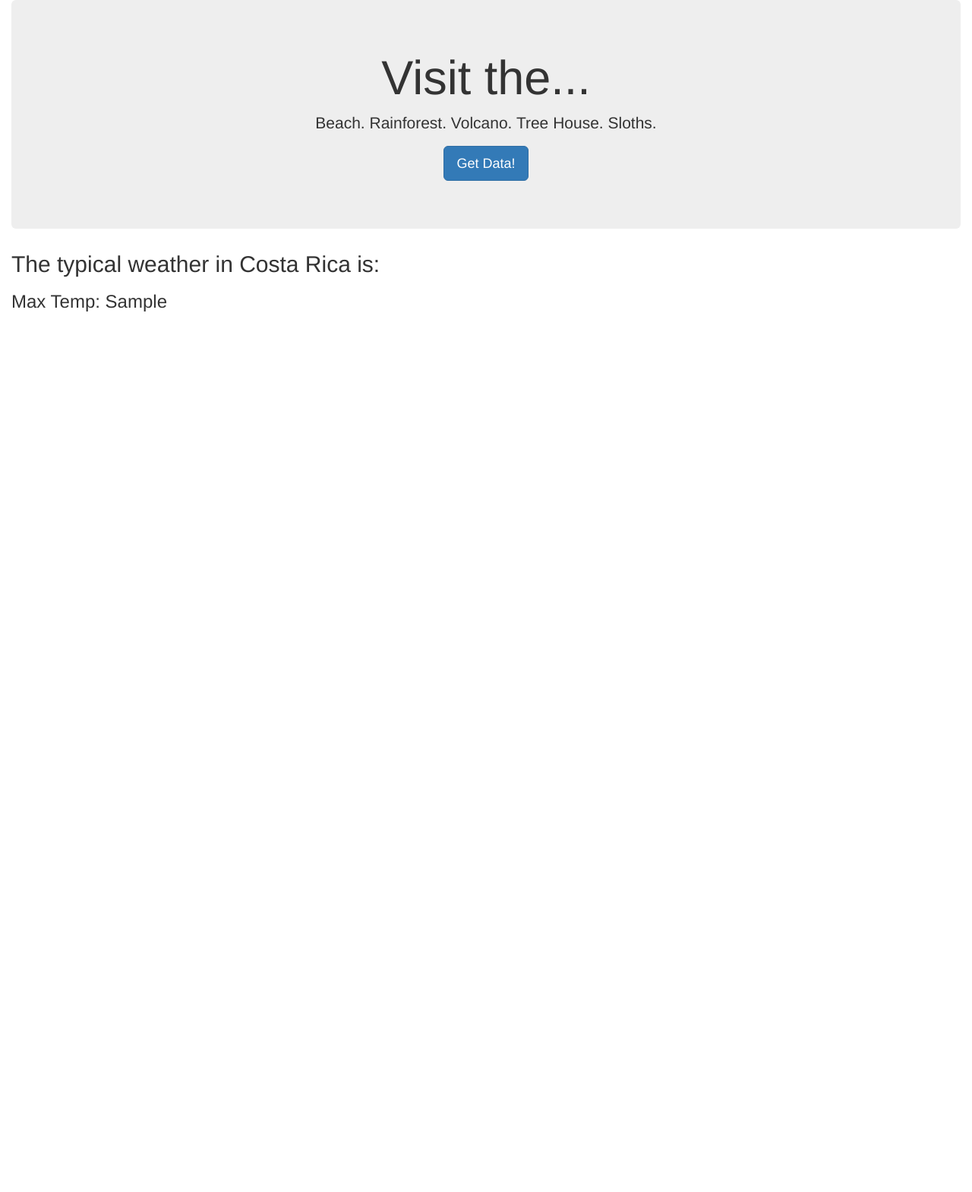
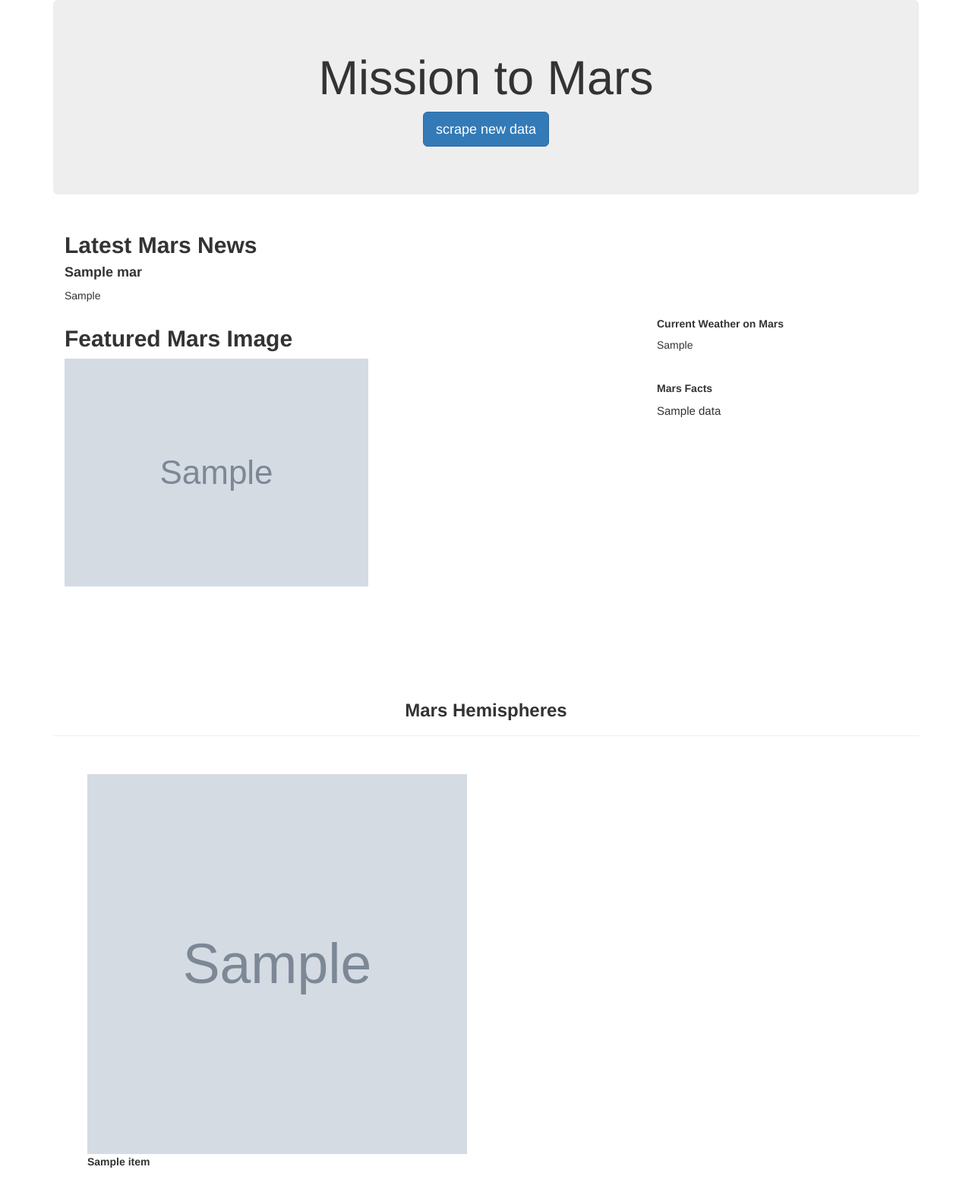
Before and after one commit to zareentaz/Web-Scrapping-MissiontoMars, a Flask app: template templates/index.html in a window 1280 px wide. Shown: the whole page at 76% size. Before the commit the page ends 410 px from the top, so only its background shows below. Run offline with Flask 2, Linux system fonts and the light colour scheme; the template is opened without the code that fills it: most values are stand-ins (such as "Sample title", 1, 10 or a date in 2020); grey boxes marked "Sample" are stand-in pictures; some libraries are stand-ins or nearby versions.

Commit message:
adding the index.html

```diff
--- a/app.py
+++ b/app.py
@@ -6,7 +6,7 @@ app = Flask(__name__)
 
 # Use flask_pymongo to set up mongo connection
 #app.config["MONGO_URI"] = "mongodb://localhost:27017/mars_db"
-#mongo = PyMongo(app)
+#mongo = pymongo(app)
 
 # Or set inline
 # mongo = PyMongo(app, uri="mongodb://localhost:27017/craigslist_app")
@@ -14,13 +14,32 @@ app = Flask(__name__)
 # setup mongo connection
 conn = "mongodb://localhost:27017"
 client = pymongo.MongoClient(conn)
+db=client.mars1_db
+collection=db.mars_info
+#mars1_db.mars_data.insert_many(mars_info)
+#db.collection.insert_many(mars_data)
+
 
 @app.route("/")
 def home():
-    mars_info = mongodb.mars_info.find_one()
-    return render_template("index.html",mars_info=mars_info)
+    mars_data= db.mars_info.find_one()
+    #mars_data=list(db.collection.find())
+    return render_template("index.html", mars_data=mars_data)
 
 
 
-if __name__ == "__main__":
+@app.route("/scrape")
+def scrape():
+    mars_data = db.mars_info
+    mars_fact= scrape_mars.scrape_mars_news()
+    mars_fact = scrape_mars.scrape_mars_image()
+    mars_fact = scrape_mars.scrape_mars_weather()
+    mars_fact = scrape_mars.scrape_mars_facts()
+    mars_fact = scrape_mars.scrape_mars_hemispheres()
+    mars_data.update({}, mars_fact, upsert=True)
+    # redirecting the route we are the code
+    return redirect("/", code=302)
+
+
+if  __name__ == "__main__":
     app.run(port=5002,debug=True)
--- a/scrape_mars.py
+++ b/scrape_mars.py
@@ -13,36 +13,39 @@ import pandas as pd
 import pymongo
 
 # Create an instance of our Flask app.
-app = Flask(__name__)
+#app = Flask(__name__)
 
 # Create connection variable
-conn = 'mongodb://localhost:27017'
+#conn = 'mongodb://localhost:27017'
 
 # Pass connection to the pymongo instance.
-client = pymongo.MongoClient(conn)
+#client = pymongo.MongoClient(conn)
 
 
 # Initialize browser
 def init_browser():
 
     executable_path = {'executable_path': 'chromedriver'}
-    browser = Browser('chrome', **executable_path, headless=False)
+    return Browser('chrome', **executable_path, headless=False)
 
-mars_info = {}
+mars_data = {}
 
 # NASA MARS NEWS
 def scrape_mars_news():
+    try:
+
+      browser=init_browser()
 
       mission_url = 'https://mars.nasa.gov/news/'
       browser.visit(mission_url)
       html=browser.html
       soup = BeautifulSoup(html, 'html.parser')
       #Extract the latest News Title
-      content = soup.find('li', class_='slide')
+      #content = soup.find('li', class_='slide')
       #print(content)
 
       #scrape the title from h3 tag & print the news_title
-      news_title = content.find('h3').text
+      news_title = soup.find('div', class_='content_title').find('a').text
       # print(f"news_title = {news_title}")
 
       #Extract the latest paragraph text from the class
@@ -50,7 +53,150 @@ def scrape_mars_news():
       # print(f"news_p = {news_p}")
 
       # Dictionary entry from MARS NEWS
-      mars_info['news_title'] = news_title
-      mars_info['news_p'] = news_p
+      mars_data['news_title'] = news_title
+      mars_data['news_p'] = news_p
 
-      return mars_info
+      return mars_data
+    finally:
+
+      browser.quit()
+
+# FEATURED IMAGE
+def scrape_mars_image():
+
+      try:
+
+          # Initialize browser
+          browser = init_browser()
+
+          #JPL Mars Space Images - Featured Image
+          JPL_url = "https://www.jpl.nasa.gov/spaceimages/?search=&category=Mars"
+          browser.visit(JPL_url)
+          html=browser.html
+          soup = BeautifulSoup(html, 'html.parser')
+
+          #Getting the soucre image name  .jpg
+          first_image=soup.find('article')['style'].replace('background-image: url(','').replace(');', '')[1:-1]
+
+          # Website Url
+          main_url = 'https://www.jpl.nasa.gov'
+
+          #concatinating the url and the image url
+          featured_image_url = main_url+first_image
+          #print(f"featured_image_url = {featured_image_url}")
+
+          mars_data['featured_image_url']=featured_image_url
+
+          return mars_data
+      finally:
+          browser.quit()
+
+# Mars Weather
+def scrape_mars_weather():
+
+      try:
+
+          # Initialize browser
+          browser = init_browser()
+          twitter_url="https://twitter.com/marswxreport?lang=en"
+          browser.visit(twitter_url)
+          html=browser.html
+          soup = BeautifulSoup(html, 'html.parser')
+          #soup.prettify()
+          mars_weather_data=soup.find('div',class_='js-tweet-text-container')
+          mars_weather=mars_weather_data.find('p').text.strip()
+          #print(f"mars_weather = {mars_weather}")
+           # Dictionary entry from WEATHER TWEET
+          mars_data['mars_weather'] = mars_weather
+
+          return mars_data
+      finally:
+
+        browser.quit()
+
+# Mars Facts
+def scrape_mars_facts():
+
+      #Mars Facts url
+    mars_facts_url='http://space-facts.com/mars/'
+    mars_facts = pd.read_html(mars_facts_url)
+
+    # Find the mars facts DataFrame in the list of DataFrames
+    mars_df = mars_facts[1]
+
+
+    # Assign the columns `['Description', 'Value']`
+    mars_df.columns = ['Description','Value']
+
+    # Set the index to the `Description` column without row indexing
+    mars_df.set_index('Description', inplace=True)
+
+    # Save html code to folder Assets
+    data=mars_df.to_html()
+
+    #data = mars_df.to_dict(orient='records')  # Here's our added param..
+
+    # Display mars_df
+    mars_data['data'] = data
+
+    return mars_data
+
+# MARS HEMISPHERES
+
+
+def scrape_mars_hemispheres():
+
+      try:
+
+          # Initialize browser
+          browser = init_browser()
+
+          # Visit hemispheres website through splinter module
+          executable_path = {'executable_path': 'chromedriver'}
+          browser = Browser('chrome', **executable_path, headless=False)
+
+          mars_hemi_url="https://astrogeology.usgs.gov/search/results?q=hemisphere+enhanced&k1=target&v1=Mars"
+          browser.visit(mars_hemi_url)
+          html=browser.html
+          soup = BeautifulSoup(html, 'html.parser')
+          # Retreive all items that contain mars hemispheres information
+          items = soup.find_all('div', class_='item')
+
+
+          # Create empty list for hemisphere urls
+          hemi_url = []
+
+           # Store the main_ul
+          hemispheres_main_url = 'https://astrogeology.usgs.gov'
+
+           # Loop through the items previously stored
+          for i in items:
+           # Store title
+            title = i.find('h3').text
+
+           # Store link that leads to full image website
+            partial_img_url = i.find('a', class_='itemLink product-item')['href']
+
+
+    # Visit the link that contains the full image website
+            browser.visit(hemispheres_main_url + partial_img_url)
+
+    # HTML Object of individual hemisphere information website
+            partial_img_html = browser.html
+
+    # Parse HTML with Beautiful Soup for every individual hemisphere information website
+            soup = BeautifulSoup( partial_img_html, 'html.parser')
+
+    # Retrieve full image source
+            img_url = hemispheres_main_url + soup.find('img', class_='wide-image')['src']
+
+    # Append the retreived information into a list of dictionaries
+            hemi_url.append({"title" : title, "img_url" : img_url})
+
+# Display hemisphere_image_urls
+          mars_data['hemi_url'] = hemi_url
+
+          return mars_data
+      finally:
+
+          browser.quit()
--- a/templates/index.html
+++ b/templates/index.html
@@ -7,18 +7,81 @@
  <meta http-equiv="X-UA-Compatible" content="ie=edge">
  <title>Mission to Mars</title>
  <link rel="stylesheet" href="https://maxcdn.bootstrapcdn.com/bootstrap/3.3.7/css/bootstrap.min.css">
+
 </head>
 <body>
- <div class="container-fluid">
+ <div class="container">
    <div class="jumbotron text-center">
-     <h1>Visit the...</h1>
-     <p>Beach. Rainforest. Volcano. Tree House. Sloths.</p>
-     <p><a class="btn btn-primary btn-lg" href="/scrape" role="button">Get Data!</a></p>
+     <h1>Mission  to Mars</h1>
+         <p><a class="btn btn-primary btn-lg" href="/scrape" role="button">scrape new data</a></p>
    </div>
-      <h2>The typical weather in Costa Rica is:</h2>
-   <h3>Max Temp: {{ mars_info }}</h3>
 
- </div>
- </div>
+  <div class="container">
+    <h2><b>Latest Mars News</b></h2>
+   <h4><b>{{mars_data.news_title}}</b></h4>
+   <p>{{mars_data.news_p}}</p>
+  </div>
+  <div class="container">
+
+      <div class="row">
+
+          <!-- Left Image-->
+
+          <div class="col-lg-8 col-md-8 col-sm-12">
+
+              <h2><b>Featured Mars Image</b></h3>
+
+              <img src="{{ mars_data.featured_image_url}}" style="max-width:100%; max-height: auto;" alt="Mars Featured Image">
+          </div>
+
+     <div class="col-lg-4 col-md-4 col-sm-12">
+
+        <div class="card" style="width:18rem;">
+
+          <div class="card-body text-white bg-white">
+            <h5 class="card-title"><b>Current Weather on Mars</b></h6>
+            <p class="card-text" >{{mars_data.mars_weather}}</p>
+          </div>
+        </div>
+
+        <br>
+        <h5><b>Mars Facts</b></h5>
+        <div style="max-width: 450px; max-height: 150px; font-size: 15px; margin-bottom: 65px;">
+            {{ mars_data.data|safe}}
+        </div>
+    </div>
+  </div>
+</div>
+
+
+      <h3 style="padding-top: 50px; margin-top: 100px; text-align: center;"><b>Mars Hemispheres</b></h3>
+      <div class="card-deck">
+        <hr>
+        <div class="col-md-12">
+            <div class="row">
+                {% for item in mars_data.hemi_url %}
+                <div class="col-md-6">
+                    <div class="card text-white bg-dark" style="margin: 30px;">
+                        <img class="card-img-top" src="{{ item.img_url }}" width=500, height=500 />
+                        <div class="card-body">
+                            <p class="card-text" font-size="10px"><b>{{ item.title }}</b></p>
+                        </div>
+                    </div>
+                </div>
+                {% endfor %}
+            </div>
+        </div>
+   </div>
+
+
+
+
+ <!-- Bootstrap JS -->
+ <script src="https://code.jquery.com/jquery-3.2.1.slim.min.js" integrity="sha384-KJ3o2DKtIkvYIK3UENzmM7KCkRr/rE9/Qpg6aAZGJwFDMVNA/GpGFF93hXpG5KkN"
+ crossorigin="anonymous"></script>
+<script src="https://cdnjs.cloudflare.com/ajax/libs/popper.js/1.12.9/umd/popper.min.js" integrity="sha384-ApNbgh9B+Y1QKtv3Rn7W3mgPxhU9K/ScQsAP7hUibX39j7fakFPskvXusvfa0b4Q"
+ crossorigin="anonymous"></script>
+<script src="https://maxcdn.bootstrapcdn.com/bootstrap/4.0.0/js/bootstrap.min.js" integrity="sha384-JZR6Spejh4U02d8jOt6vLEHfe/JQGiRRSQQxSfFWpi1MquVdAyjUar5+76PVCmYl"
+ crossorigin="anonymous"></script>
 </body>
 </html>
```
Also changed, not shown: 1 other file.
